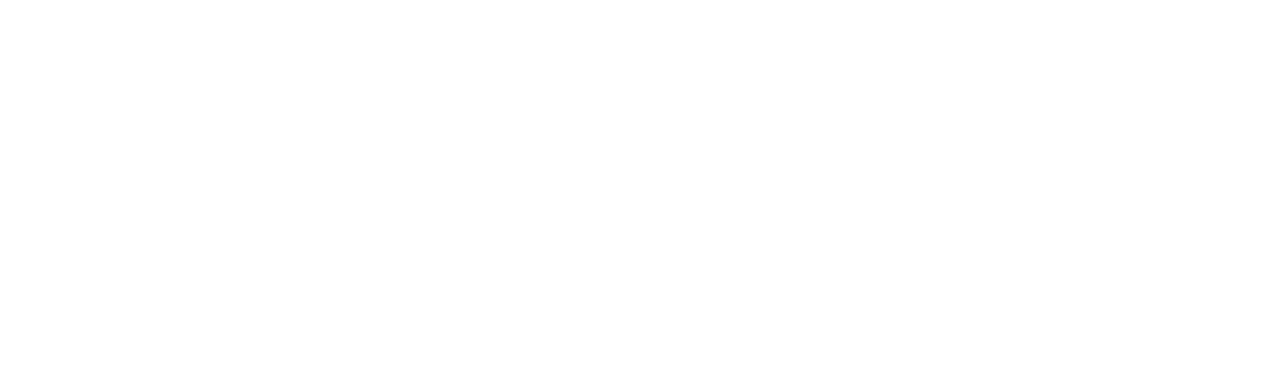
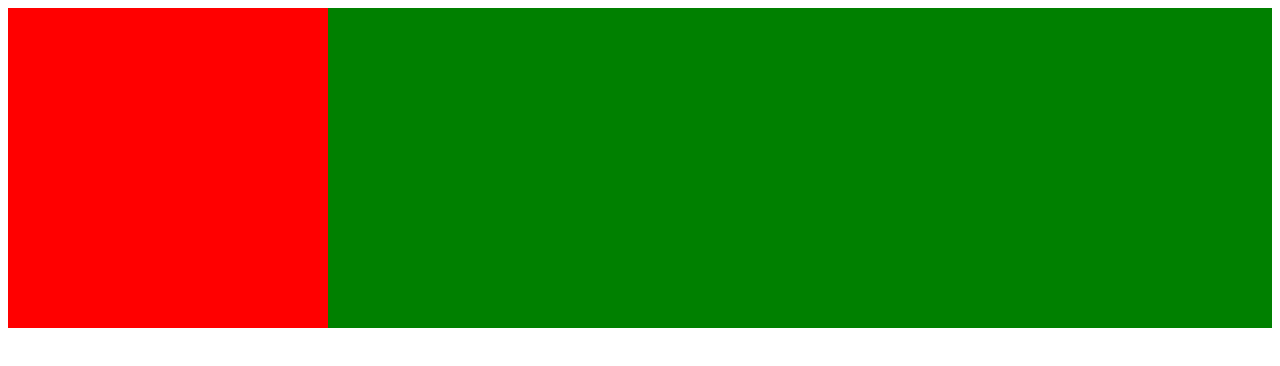
Before and after one commit to cadcock15/TOP-Etch-A-Sketch, a plain HTML site: page index.html in a window 1280 px wide. Drawn offline with Linux system fonts and the light colour scheme.

Commit message:
Add Grid

```diff
--- a/index.html
+++ b/index.html
@@ -20,7 +20,7 @@
     </header>
     <noscript>Please Enable Javascript for this page to function as intended
     </noscript>
-    <div id="gridContainer"></div>
+    <div id="gridContainer" class="gridFlexbox"></div>
     <footer>
 
     </footer>
--- a/script.js
+++ b/script.js
@@ -3,3 +3,23 @@
  * Etch A Sketch
  * @author: Christopher Adcock
  */
+
+
+createGrid();
+
+function createGrid() {
+    const gridContainer = document.querySelector('#gridContainer');
+
+    for(i=1;i<=16;i++) {
+        let gridRowDiv = document.createElement("div");
+        gridRowDiv.id = "row_" + i;
+        gridRowDiv.classList.add("rowFlexbox");
+        gridContainer.appendChild(gridRowDiv);
+        for(j=1;j<=16;j++) {
+            let gridColDiv = document.createElement("div");
+            gridColDiv.id = "cell_r" + i + "c" + j;
+            gridColDiv.classList.add("cells");
+            gridRowDiv.appendChild(gridColDiv);
+        }
+    }
+}
--- a/style.css
+++ b/style.css
@@ -1,3 +1,25 @@
 /* ==========================================================================
    TOP Etch A Sketch
    ========================================================================== */
+
+
+   .gridFlexbox {
+      display:flex;
+      flex-direction: column;
+   }
+
+   .rowFlexbox, .cells {
+
+   }
+
+   .rowFlexbox {
+      background-color: green;
+      display: flex;
+   }
+
+   .cells {
+      background-color: red;
+      width: 20px;
+      height: 20px;
+      flex-direction: column;
+   }
```
